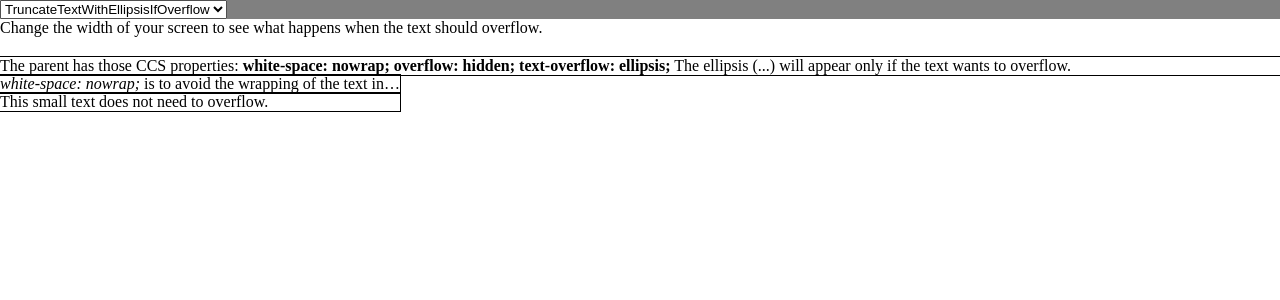
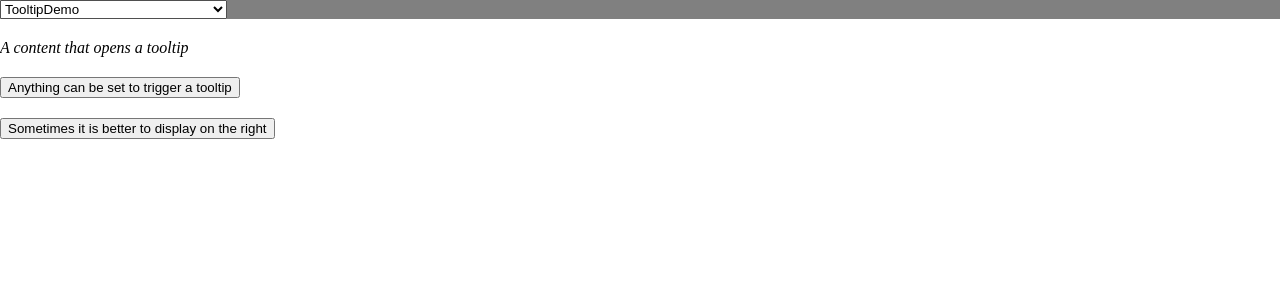
Before and after one commit to AndreLewin/code-tricks-archive, a Vue app: page / in a window 1280 px wide. Shown: the top 300 px of the page. Built offline with nearby package versions, Linux system fonts and the light colour scheme.

Commit message:
TooltipDemo

```diff
--- a/src/App.vue
+++ b/src/App.vue
@@ -10,6 +10,7 @@
         <option>TruncateTextWithEllipsisIfOverflow</option>
         <option>ScrollIntoView</option>
         <option>EmbedPdfPreview</option>
+        <option>TooltipDemo</option>
       </select>
     </div>
 
@@ -25,7 +26,7 @@ import FlexboxWithResponsiveWidth from './tricks/css/FlexboxWithResponsiveWidth.
 import TruncateTextWithEllipsisIfOverflow from './tricks/css/TruncateTextWithEllipsisIfOverflow.vue'
 import ScrollIntoView from './tricks/browser/ScrollIntoView.vue'
 import EmbedPdfPreview from './tricks/browser/EmbedPdfPreview.vue'
-
+import TooltipDemo from './tricks/components/TooltipDemo.vue'
 
 
 import { defineComponent } from 'vue';
@@ -36,11 +37,12 @@ export default defineComponent({
     FlexboxWithResponsiveWidth,
     TruncateTextWithEllipsisIfOverflow,
     ScrollIntoView,
-    EmbedPdfPreview
+    EmbedPdfPreview,
+    TooltipDemo
   },
   data() {
     return {
-      selectedComponent: 'TruncateTextWithEllipsisIfOverflow'
+      selectedComponent: 'TooltipDemo'
     }
   }
 })
--- /dev/null
+++ b/src/components/Tooltip.vue
@@ -0,0 +1,67 @@
+<template>
+  <span>
+    <span class="tooltiped">
+      <slot />
+      <span :class="`tooltip-text position-${position}`">{{ text }}</span>
+    </span>
+  </span>
+</template>
+
+<script lang="ts">
+import { defineComponent } from 'vue';
+export default defineComponent({
+  name: 'Tooltip',
+  props: {
+    text: {
+      type: String,
+      default: 'The text inside the tooltip'
+    },
+    position: {
+      type: String,
+      default: 'bottom'
+    }
+  }
+})
+</script>
+
+<style lang="scss" scoped>
+.tooltiped {
+  position: relative;
+}
+
+$tooltip-width: 150px;
+
+.tooltip-text {
+  position: absolute;
+
+  width: $tooltip-width;
+  border-radius: 10px;
+  text-align: center;
+
+  background-color: rgba(0, 0, 0, 0.8);
+  color: rgb(255, 255, 255);
+  padding: 5px 5px 5px 5px;
+
+  // make sure the tooltip appears over the other elements of the page
+  z-index: 1;
+
+  visibility: hidden;
+}
+
+// modify an other CSS selector at hover: https://stackoverflow.com/a/10483891
+.tooltiped:hover .tooltip-text {
+  visibility: visible;
+}
+
+.position-bottom {
+  // calculate percent minus px:  https://stackoverflow.com/a/13274966
+  top: calc(100% + 10px);
+  left: calc(50% - #{$tooltip-width}/2);
+}
+
+.position-right {
+  left: calc(100% + 10px);
+  // center vertically (18px is a rough guess of the half of the height, it's not fixed)
+  top: calc(50% - 18px)
+}
+</style>
--- /dev/null
+++ b/src/tricks/components/TooltipDemo.vue
@@ -0,0 +1,31 @@
+<template>
+  <div>
+    <div style="margin-top: 20px" />
+    <Tooltip text="The text of the tooltip">
+      <i>A content that opens a tooltip</i>
+    </Tooltip>
+    <div style="margin-top: 20px" />
+    <Tooltip text="The text of the tooltip 2">
+      <button>Anything can be set to trigger a tooltip</button>
+    </Tooltip>
+    <div style="margin-top: 20px" />
+    <Tooltip position="right" text="The text of the tooltip 3">
+      <button>Sometimes it is better to display on the right</button>
+    </Tooltip>
+  </div>
+</template>
+
+<script lang="ts">
+import { defineComponent } from 'vue';
+import Tooltip from '../../components/Tooltip.vue'
+
+export default defineComponent({
+  name: 'TooltipDemo',
+  components: {
+    Tooltip
+  }
+})
+</script>
+
+<style lang="scss" scoped>
+</style>
```
